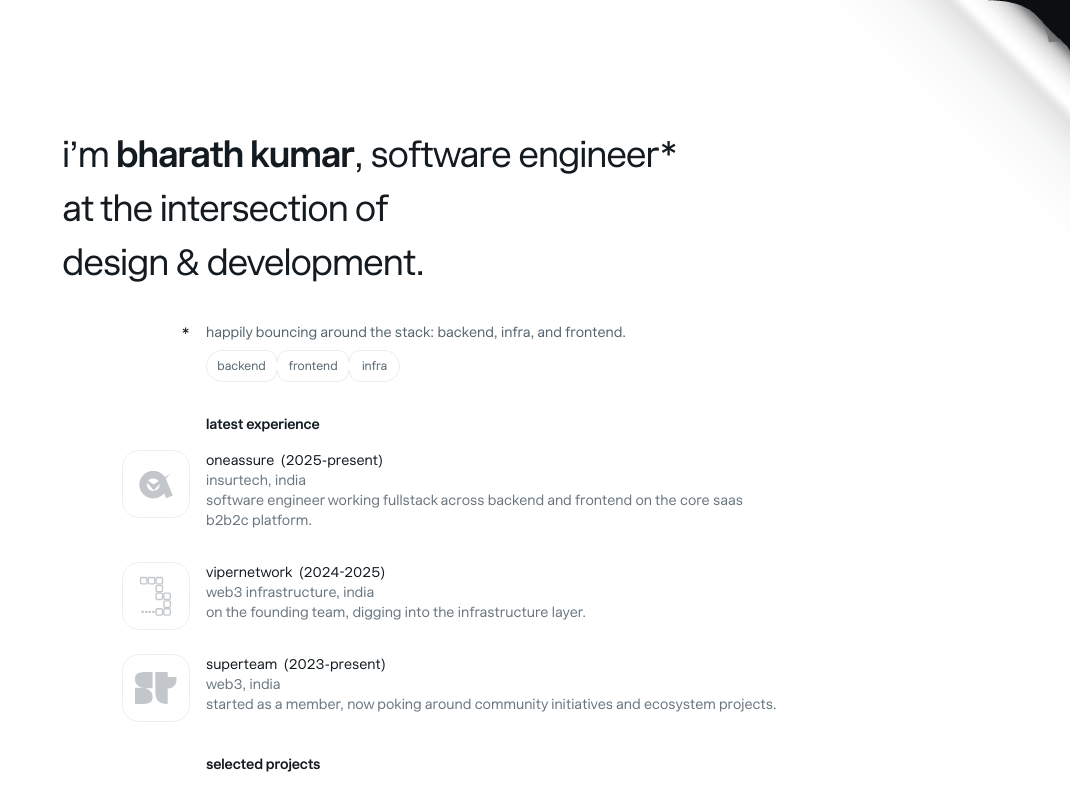
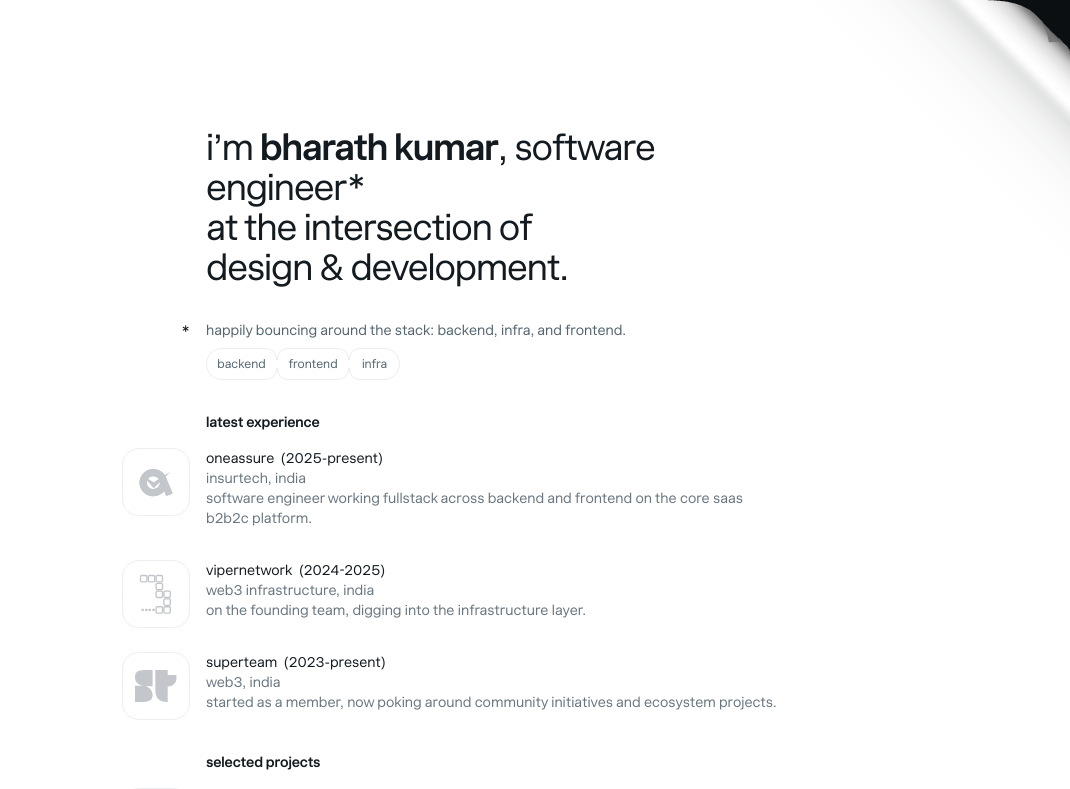
Before and after one commit to bharathkumaarr/v3, a Next.js app: page / in a window 1280 px wide. Shown: the top 789 px of the page, without its empty margins (210-1280 px from the left). Built offline with nearby package versions, Linux system fonts and the light colour scheme.

Commit message:
feat: headline alignment fix

```diff
--- a/src/components/hero/hero.tsx
+++ b/src/components/hero/hero.tsx
@@ -7,15 +7,16 @@
 
   return (
     <>
-      {/* Full-bleed in the page grid; U+2019 apostrophe matches frederic.ooo. */}
-      <h1 className="col-span-full text-[min(2.25rem,calc((100vw-2rem)*0.058))] lowercase tracking-tighter text-neutral-8">
-        <span className="block whitespace-nowrap">
+      <ContentRow>
+        <h1 className="text-4xl lowercase tracking-tighter text-neutral-8">
+          <span className="block">
             i{"\u2019"}m{" "}
             <span className="font-semibold">{hero.headline}</span>, {hero.role}
           </span>
           <span className="block">{hero.taglineLine2}</span>
           <span className="block">{hero.taglineLine3}</span>
         </h1>
+      </ContentRow>
 
       <ContentRow
         sidebar={
```
Lines whose indentation alone changed are shown as unchanged.
